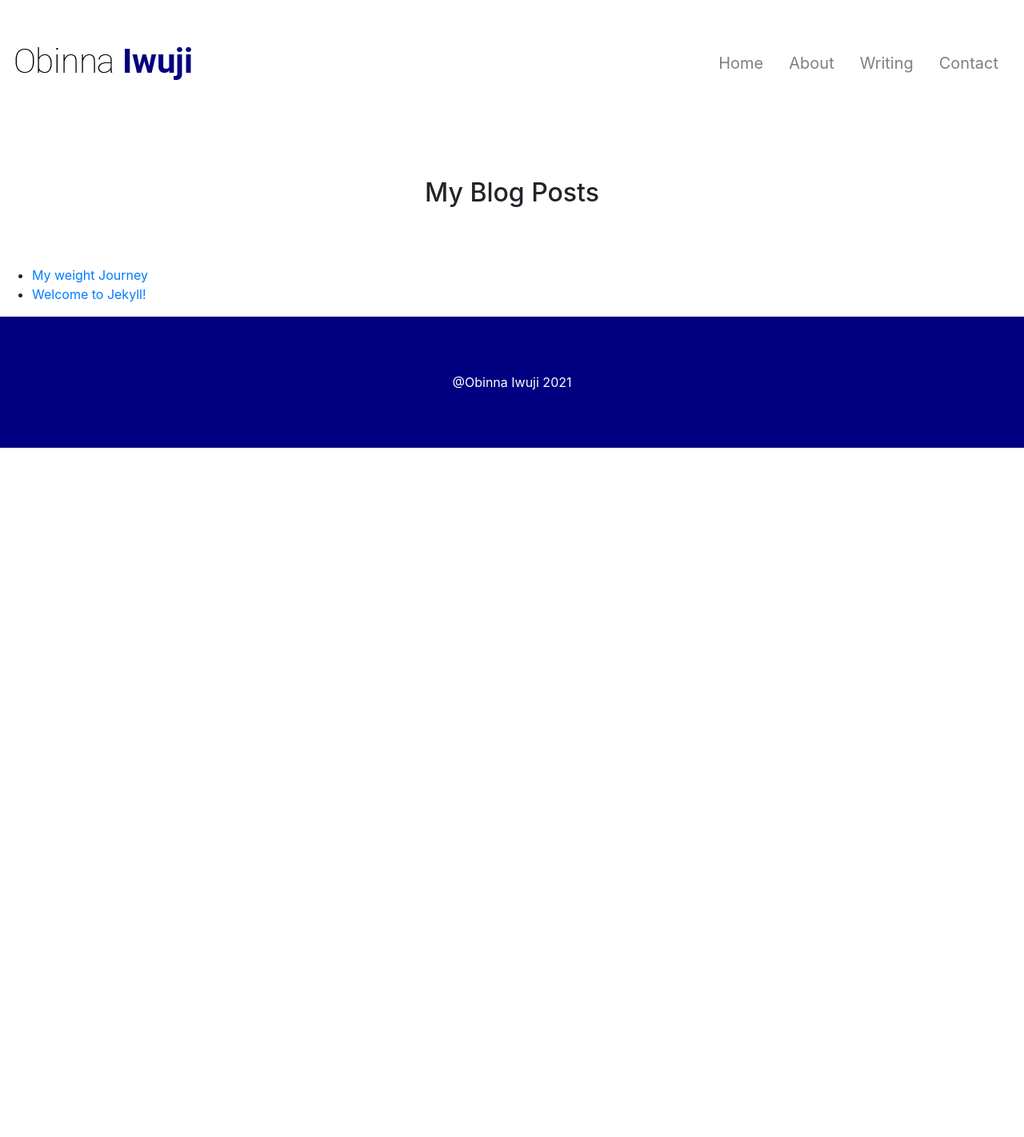
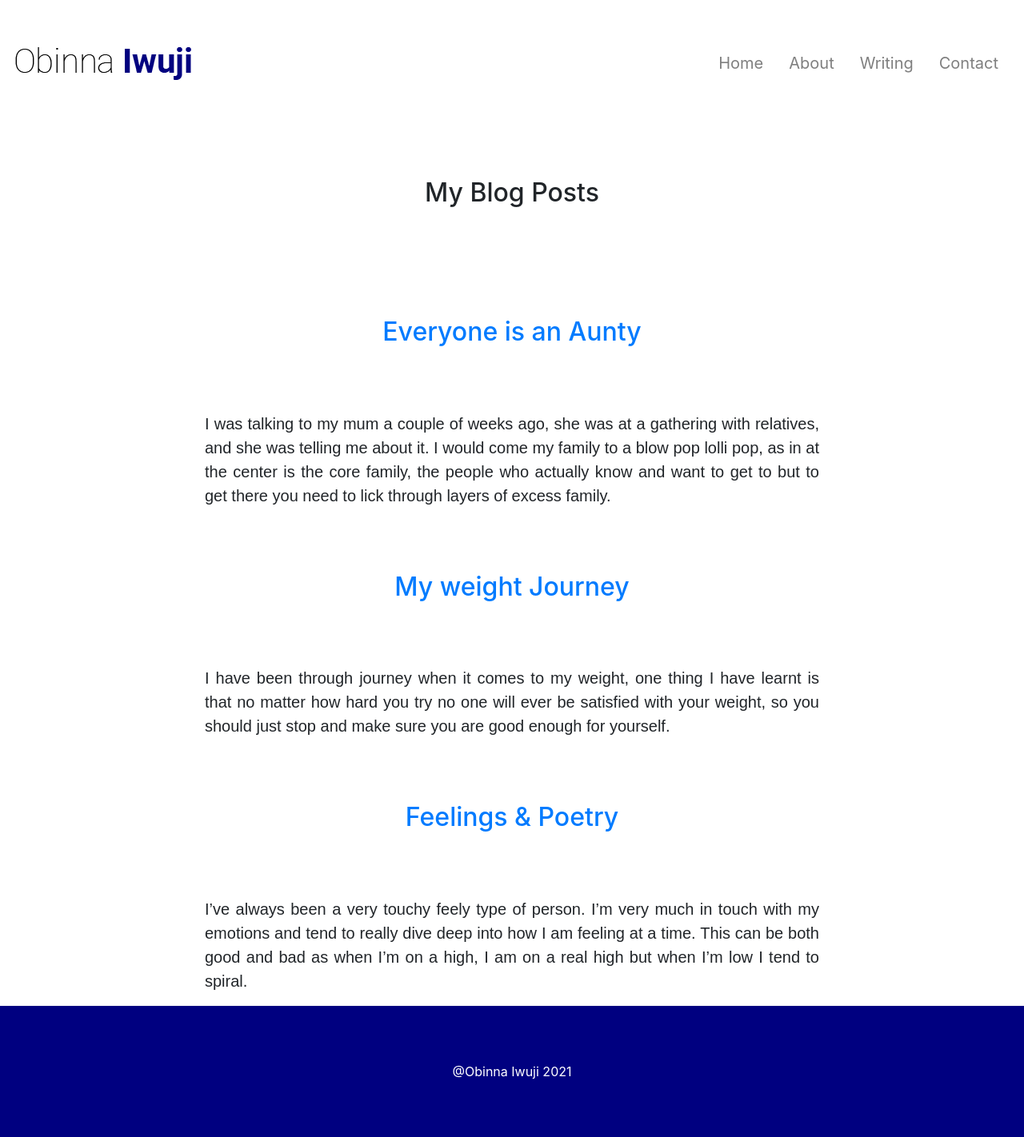
Before and after one commit to iwuji1/Obinna.github.io, a Jekyll site: the page built from _pages/blog.markdown, in a window 1280 px wide. Shown: the whole page at 80% size. Built offline with Jekyll 4.4.1, drawn with Linux system fonts in a browser that asks for light colours; before the commit the page ends 900 px from its top, so only the background shows below that.

Commit message:
added blog posts and fixed logo issue

```diff
--- a/_includes/navbar.html
+++ b/_includes/navbar.html
@@ -2,10 +2,10 @@
     <div class="d-flex flex-grow-1">
         <span class="w-100 d-lg-none d-block"><!-- hidden spacer to center brand on mobile --></span>
         <a class="navbar-brand d-none d-lg-inline-block" href="#">
-            <img class="logo" src="assets/Obinna logo.png" alt="logo" />
+            <img class="logo" src="{{site.baseurl}}/assets/Obinna logo.png" alt="logo" />
         </a>
         <a class="navbar-brand-two mx-auto d-lg-none d-inline-block" href="/">
-            <img class="logo" src="assets/Obinna logo.png" alt="logo" />
+            <img class="logo" src="{{site.baseurl}}/assets/Obinna logo.png" alt="logo" />
         </a>
         <div class="w-100 text-right">
             <button class="navbar-toggler" type="button" data-toggle="collapse" data-target="#myNavbar">
--- a/_pages/blog.markdown
+++ b/_pages/blog.markdown
@@ -6,8 +6,9 @@ permalink: /blog
 
 ## My Blog Posts
 
-<ul>
+<div>
   {% for post in site.posts %}
-  <li><a href="{{ post.url }}" class="post-preview">{{ post.title }}</a></li>
+      <h2><a href="{{ post.url }}">{{ post.title }}</a></h2>
+      <p>{{ post.excerpt }}</p>
   {% endfor %}
-</ul>
+</div>
--- a/_posts/2021-05-27-welcome-to-jekyll.markdown
+++ b/_posts/2021-05-27-welcome-to-jekyll.markdown
@@ -1,29 +1,25 @@
 ---
 layout: post
-title:  "Welcome to Jekyll!"
+title:  "Feelings & Poetry"
 date:   2021-05-27 22:40:01 +0100
-categories: jekyll update
+categories: Me Funny
+excerpt_separator: <!--more-->
 ---
-You’ll find this post in your `_posts` directory. Go ahead and edit it and re-build the site to see your changes. You can rebuild the site in many different ways, but the most common way is to run `jekyll serve`, which launches a web server and auto-regenerates your site when a file is updated.
+I’ve always been a very touchy feely type of person. I’m very much in touch with my emotions and tend to really dive deep into how I am feeling at a time. This can be both good and bad as when I’m on a high, I am on a real high but when I’m low I tend to spiral.
+{: .p-container}
+<!--more-->
 
-Jekyll requires blog post files to be named according to the following format:
+Growing up though I never really found many outlets to release what I was feeling. My life was school then home, so whilst I had “friends” most were more school friends than people I could really be close to. And of course though my mum was and is amazing, there is a limit to how much you can really open to a parent. So it was kind of weird the one person who I could really open up to, wasn’t really available.
+{: .p-container}
 
-`YEAR-MONTH-DAY-title.MARKUP`
+So I found when I was feeling a lot of things, I would retreat to my imagination. That’s right I was that kind of kid, I could stare off into space for hours, building a world in my head, building scenarios where I could express what I wanted through a huge dramatic speech, but in my head. I could have fantastic encounters with amazing people, but in my head. Where life was an adventure and I was the main hero with my own powers and the personality I wish I had...again in my head.
+{: .p-container}
 
-Where `YEAR` is a four-digit number, `MONTH` and `DAY` are both two-digit numbers, and `MARKUP` is the file extension representing the format used in the file. After that, include the necessary front matter. Take a look at the source for this post to get an idea about how it works.
+For people like me creative outlets I find are essential! Which is why I loved drama class, because in that class I was whoever. I could do whatever, I can get as crazy as a character demands or as reserved as is necessary. I could turn off my brain and just fall into whoever I was at that time, it was a proper escape. I also found however, that I wanted to also express my feelings and so I tried poetry. In my mind I was pretty good, because at least to me every word I wrote was truth and was impactful! Looking back I’m pretty sure my poems were absolute nonsense but hey it is what it is. I actually got a poem published, which surprised me because it was based off an episode of One piece an anime I loved. It talked about the blooming of cherry blossoms in the snow, cause I was watching the drum Island arc. I remember reading the poem out during a school assembly and thinking to myself “Are these guys really serious? Cause I was kinda bullshiting when writing this(though using whatever word 12 year old me meant for bullshit”.
+{: .p-container}
 
-Jekyll also offers powerful support for code snippets:
+I recently was supporting my friend as she did a poetry reading for a small group of people, the poem was amazing, she really pulled me into her world, her thoughts, she was really talented. The thing I love about such creative mediums is their ability to really translate emotion and connection, I loved her poem because I felt the hurt she was talking about having someone she loved, fall out of love. I love acting because in that moment when I synchronize with how my character feels and I look out at the audience as they watch in attentive silence, I feel alive!
+{: .p-container}
 
-{% highlight ruby %}
-def print_hi(name)
-  puts "Hi, #{name}"
-end
-print_hi('Tom')
-#=> prints 'Hi, Tom' to STDOUT.
-{% endhighlight %}
-
-Check out the [Jekyll docs][jekyll-docs] for more info on how to get the most out of Jekyll. File all bugs/feature requests at [Jekyll’s GitHub repo][jekyll-gh]. If you have questions, you can ask them on [Jekyll Talk][jekyll-talk].
-
-[jekyll-docs]: https://jekyllrb.com/docs/home
-[jekyll-gh]:   https://github.com/jekyll/jekyll
-[jekyll-talk]: https://talk.jekyllrb.com/
+Poetry really is amazing! It was one of the first mediums I ever used to better understand myself, I love how word smiths paint a story that makes you feel, and how every time you read it you get something new. Poetry is amazing!
+{: .p-container}
--- a/_posts/2021-05-31-My-weight-Journey.markdown
+++ b/_posts/2021-05-31-My-weight-Journey.markdown
@@ -3,10 +3,14 @@ layout: post
 title:  "My weight Journey"
 date:   2021-05-27 22:40:01 +0100
 categories: Me Funny
+excerpt_separator: <!--more-->
 ---
 
 I have been through journey when it comes to my weight, one thing I have learnt is that no matter how hard you try no one will ever be satisfied with your weight, so you should just stop and make sure you are good enough for yourself.
 {: .p-container}
+<!--more-->
+
+<img class="featured_img" src="{{site.baseurl}}/assets/small_obi.jpg" alt="small_obi">
 
 When I was younger I was rather large, like I had man boobs and everything, it was said that I was one of the pioneers of twerking, cause I would walk my bum would just be jiggling. I would get made fun of because of it by friends and family and I felt bad but was too lazy to try working out, so I just did enough that I could play sports. That's right I was that over energetic fat kid running around over the game bumping people and dying of exhaustion afterwards . I kind of felt like mikey on that show recess, just instead of singing I liked acting and was overly persistent at sports.
 {: .p-container}
--- /dev/null
+++ b/_posts/2021-06-22-Everyone-is-an-aunty.markdown
@@ -0,0 +1,28 @@
+---
+layout: post
+title:  "Everyone is an Aunty"
+date:   2021-05-27 22:40:01 +0100
+categories: Me Funny
+excerpt_separator: <!--more-->
+---
+
+I was talking to my mum a couple of weeks ago, she was at a gathering with relatives, and she was telling me about it. I would come my family to a blow pop lolli pop, as in at the center is the core family, the people who actually know and want to get to but to get there you need to lick through layers of excess family.
+{: .p-container}
+<!--more-->
+And they are good at times don’t get me wrong that’s why you go through the trouble of licking through them but you only really care about the center.
+{: .p-container}
+
+Anyway, she was telling me about this aunty who was asking about me, which was sweet , she was like do you remember aunty beep, she used to hold you when you were a baby”...first of all to tell you the truth, I don’t know which aunty you are talking about. I don’t the names of anyone of my aunties, they are all just called aunty cause there are far too many of them. At one time I did try to remember their names, but then I found out that not all my auntries are actually my relatives. Yeah cause in nigerian culture any adult who is aquatined with your parents are deemed aunty or uncle. Do you know how scary that is as young individual, you get close to someone feeling like family just to find out they were just some random who your mum met at the hair salon!
+{: .p-container}
+
+Mind blown! Life is a lie, is anyone truly my family? I was too scared to confront relatives I actually liked just to find out they were not actually family at all. But ignorance is bliss so I won’t ask everyone can just be aunty/uncle and that is all that is to be said. Sorry aunties and uncles who are watching this , I may not actually know you name, but I probably couldn’t pronounce it right anyway so its probably for the best.
+{: .p-container}
+
+Second, of course I don’t remember an aunty who held me when I was a baby. I had barely figured out my facial structure at that point, I was just a blob of nonsense flesh, life was hard I had no time to start remembering faces. Heck I was still trying to figure out this random person who kept trying to make me call her mum. It was a hard time. The bigger question is why does she remember me? DOes she go around remember all the babies she has carried? Being, like i’m going to go away for a couple of decades you better remember me when I return?
+{: .p-container}
+
+No I don’t remember you, and honestly I doubt you remember me that much,but for asking of me I will you do you the courtesy of pretending to remember you and send my love. Long time! See you in a couple years!
+{: .p-container}
+
+But honestly, I love being a part of a large family, it makes you feel part of something cause you know if anything happens there a couple people out there who will give just a bit more of a shit than other people on how you are doing. Its like getting a warm handshake, you are still cold but it’s pleasant to have.
+{: .p-container}
--- a/_sass/_general.scss
+++ b/_sass/_general.scss
@@ -41,26 +41,27 @@ nav {
 
 h1 {
   text-align: center;
-  font-family: Roboto, Sans-serif;
-  font-size: 70px;
+  font-size: 80px;
+  font-family: 'Recoleta Bold',Georgia,sans-serif;
 }
 
 h2 {
   text-align: center;
-  font-family: Roboto,Sans-serif;
+  font-family: 'Recoleta Bold',Georgia,sans-serif;
   font-size: 60px;
   padding: 5%;
 }
 
 h3 {
   text-align: center;
-  font-family: Roboto,Sans-serif;
+  font-family: 'Recoleta Bold',Georgia,sans-serif;
   padding: 2%;
 }
 
 body {
   font-size: 20px;
-  font-family: Roboto, sans-serif;;
+  font-family: sofia-pro,sans-serif;
+  font-weight: 200;
 }
 
 ol {
@@ -69,8 +70,22 @@ ol {
   text-align: justify;
 }
 
+p {
+
+}
+
+.sub-container {
+  font-size: 30px;
+  font-weight: 200;
+  text-align: center;
+  margin-left: 20%;
+  margin-right: 20%;
+
+}
+
 .p-container {
-  font-family: Roboto, sans-serif;
+  font-family: sofia-pro,sans-serif;
+  text-align: justify;
   font-size: 20px;
   font-weight: 200;
   margin-left: 20%;
@@ -78,14 +93,13 @@ ol {
 }
 
 .page-title {
-  font-family: Roboto,Sans-serif;
+  font-family: 'Recoleta Bold',Georgia,sans-serif;
   font-weight: 900;
-  text-transform: uppercase;
 }
 
 .page-header {
   text-align: center;
-  font-family: Roboto,Sans-serif;
+  font-family: sofia-pro,sans-serif;
   font-size: 50px;
   color: #000080;
   font-weight: 300;
@@ -93,7 +107,7 @@ ol {
 }
 
 .box-header {
-  font-family: Roboto,Sans-serif;
+  font-family: 'Recoleta Bold',Georgia,sans-serif;
   font-size: 30px;
   font-weight: 700;
   padding-left: 0;
@@ -106,6 +120,13 @@ ol {
 .banner-img {
   width: 100%;
   border-radius: 0px 0px 30% 30%;
+}
+
+.featured_img {
+  width: 20%;
+  display: block;
+  margin-left: auto;
+  margin-right: auto;
 }
 
 .page-image-1 {
--- a/assets/css/_general.scss
+++ b/assets/css/_general.scss
@@ -122,6 +122,13 @@ p {
   border-radius: 0px 0px 30% 30%;
 }
 
+.featured_img {
+  width: 20%;
+  display: block;
+  margin-left: auto;
+  margin-right: auto;
+}
+
 .page-image-1 {
   text-align: center;
   width: 100%;
```
Also changed, not shown: 1 other file.
